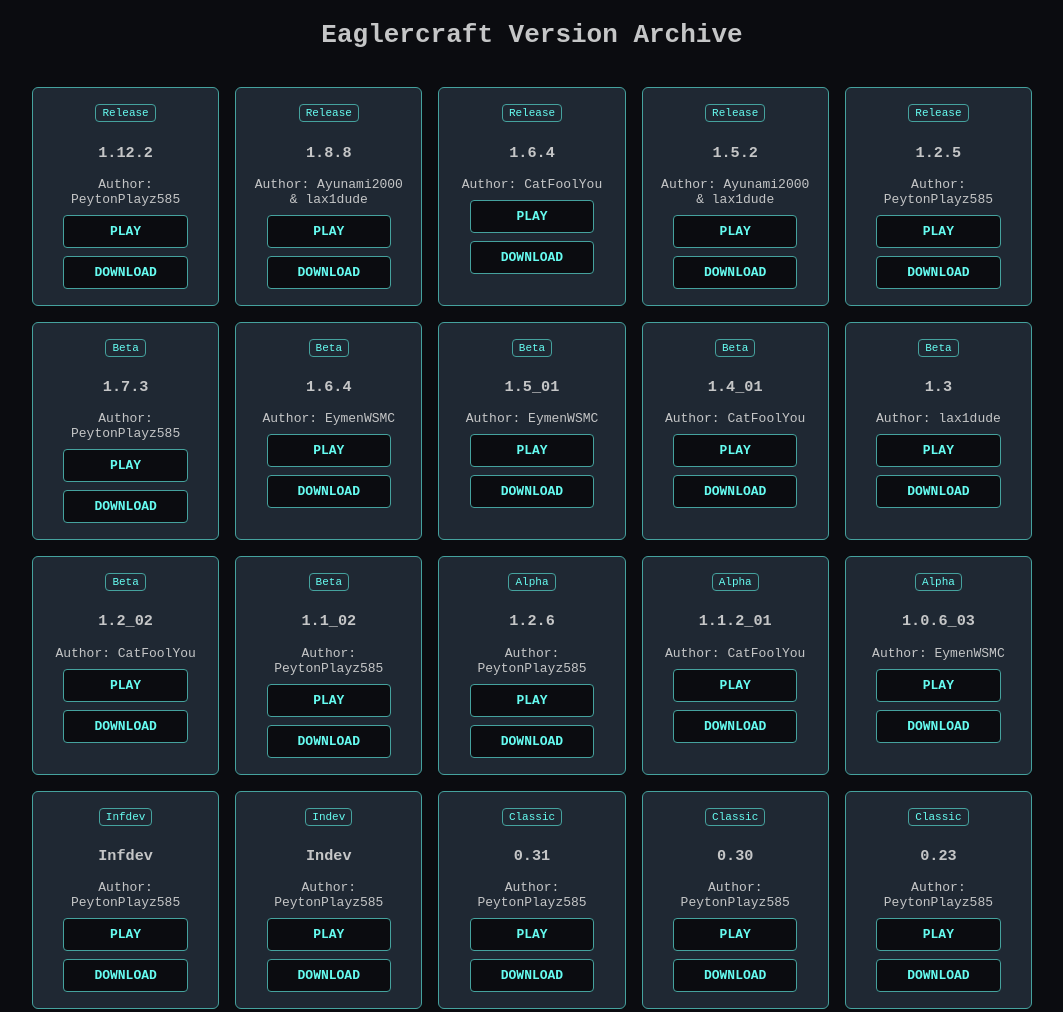
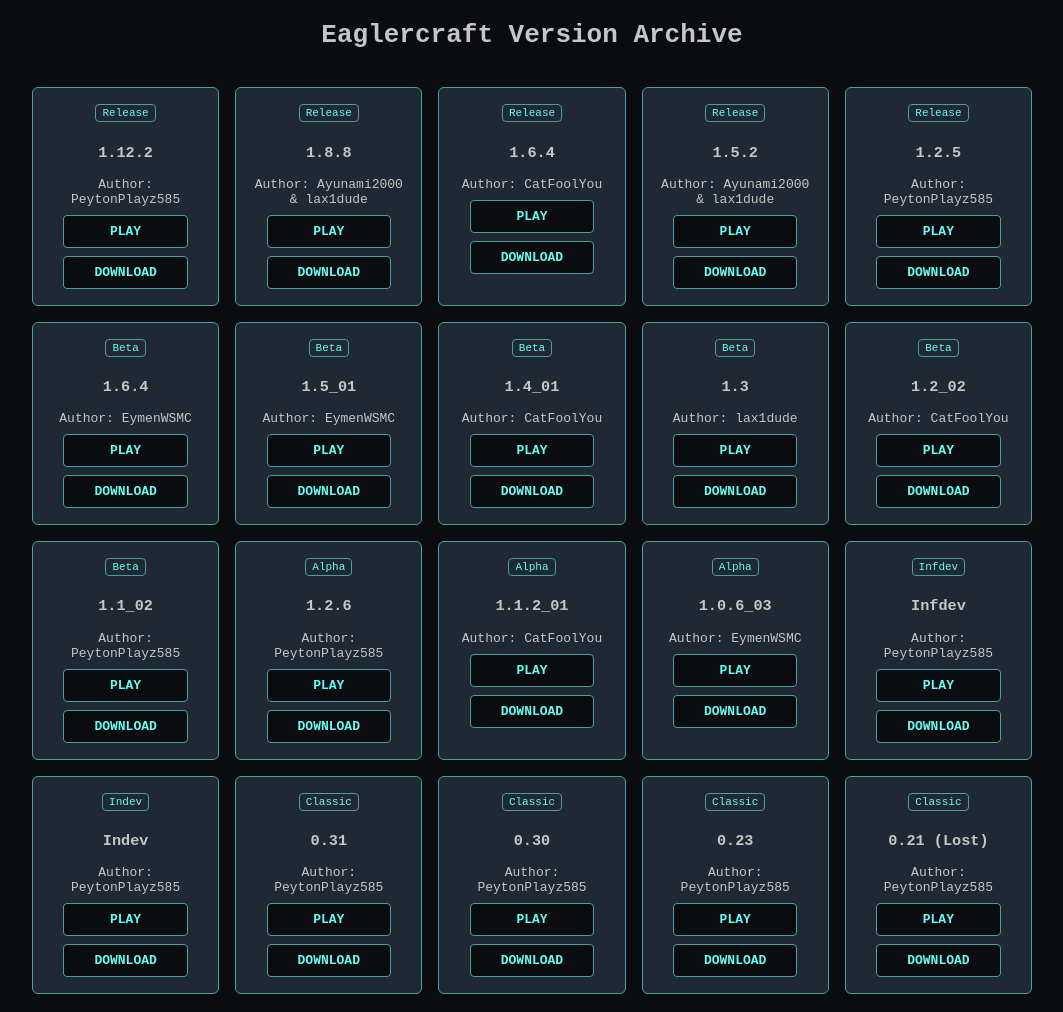
Before and after one commit to eymenwsmc/eagtekarchive, a plain HTML site: page index.html in a window 1280 px wide. Shown: the top 1012 px of the page, without its empty margins (108-1171 px from the left). Drawn offline with Linux system fonts and the light colour scheme.

Commit message:
Update index.html

```diff
--- a/index.html
+++ b/index.html
@@ -45,7 +45,6 @@ function showPopup(name, action){
 <h1>Eaglercraft Version Archive</h1>
 <div class="container">
 
-<!-- Örnek Kartlar -->
 <article class="card">
   <span class="badge">Release</span>
   <h3>1.12.2</h3>
@@ -84,14 +83,6 @@ function showPopup(name, action){
   <div>Author: PeytonPlayz585</div>
   <a class="btn play" href="release/1.2.5.html">PLAY</a>
   <a class="btn download" href="release/1.2.5.html" download>DOWNLOAD</a>
-</article>
-
-<article class="card">
-  <span class="badge">Beta</span>
-  <h3>1.7.3</h3>
-  <div>Author: PeytonPlayz585</div>
-  <a class="btn play" href="beta/1.7.3.html">PLAY</a>
-  <a class="btn download" href="beta/1.7.3.html" download>DOWNLOAD</a>
 </article>
 
 <article class="card">
```
